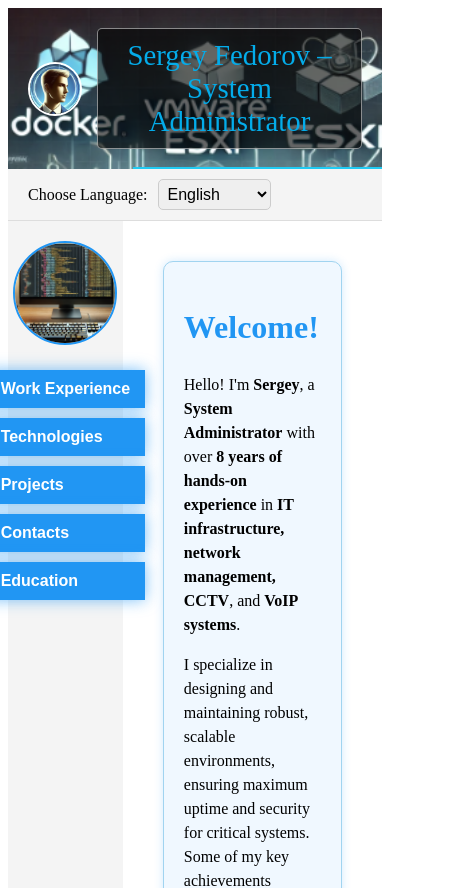
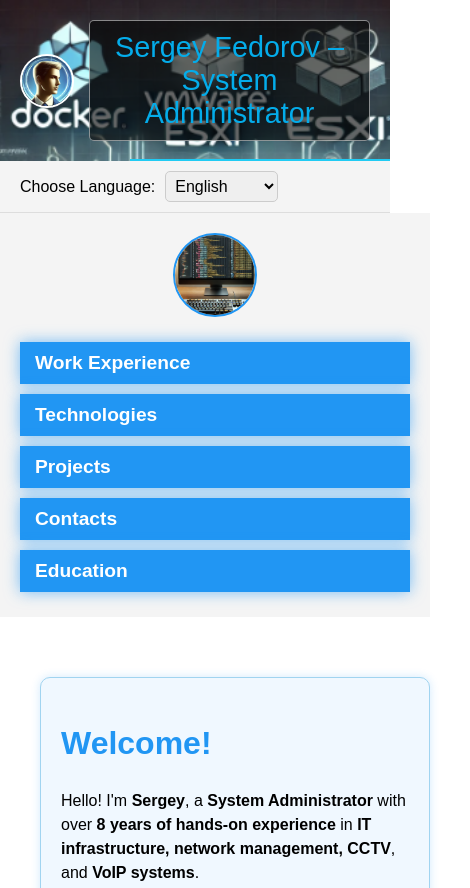
Before and after one commit to FedorovSerhii/Portfolio, a plain HTML site: page index.html in a window 390 px wide. Shown: the top 888 px of the page, 470 px wide, since content can reach past the window. Drawn offline with Linux system fonts and the light colour scheme.

Commit message:
Update styles.css

```diff
--- a/styles.css
+++ b/styles.css
@@ -1,4 +1,4 @@
-styles.css
+
 body {
     font-family: Arial, sans-serif;
     margin: 0;
@@ -218,3 +218,33 @@ body {
 .welcome-box h1 {
     color: #2196f3;
 }
+
+@media (max-width: 600px) {
+    .container {
+        flex-direction: column;
+        height: auto; /* убираем фиксированную высоту */
+    }
+    .sidebar {
+        width: 100%;
+        order: 1; /* показываем сначала сайдбар */
+        margin-bottom: 20px;
+    }
+    .content {
+        width: 100%;
+        order: 2; /* контент ниже сайдбара */
+    }
+    .menu-button {
+        font-size: 1.2em; /* немного крупнее шрифт на мобильном */
+    }
+    .submenu-button {
+        font-size: 1em; /* можно немного увеличить шрифт */
+    }
+    .language-selector label,
+    .language-selector select {
+        font-size: 1em;
+    }
+    .profile-photo {
+        width: 80px;
+        height: 80px; /* чуть больше на мобильных для удобства */
+    }
+}
```
